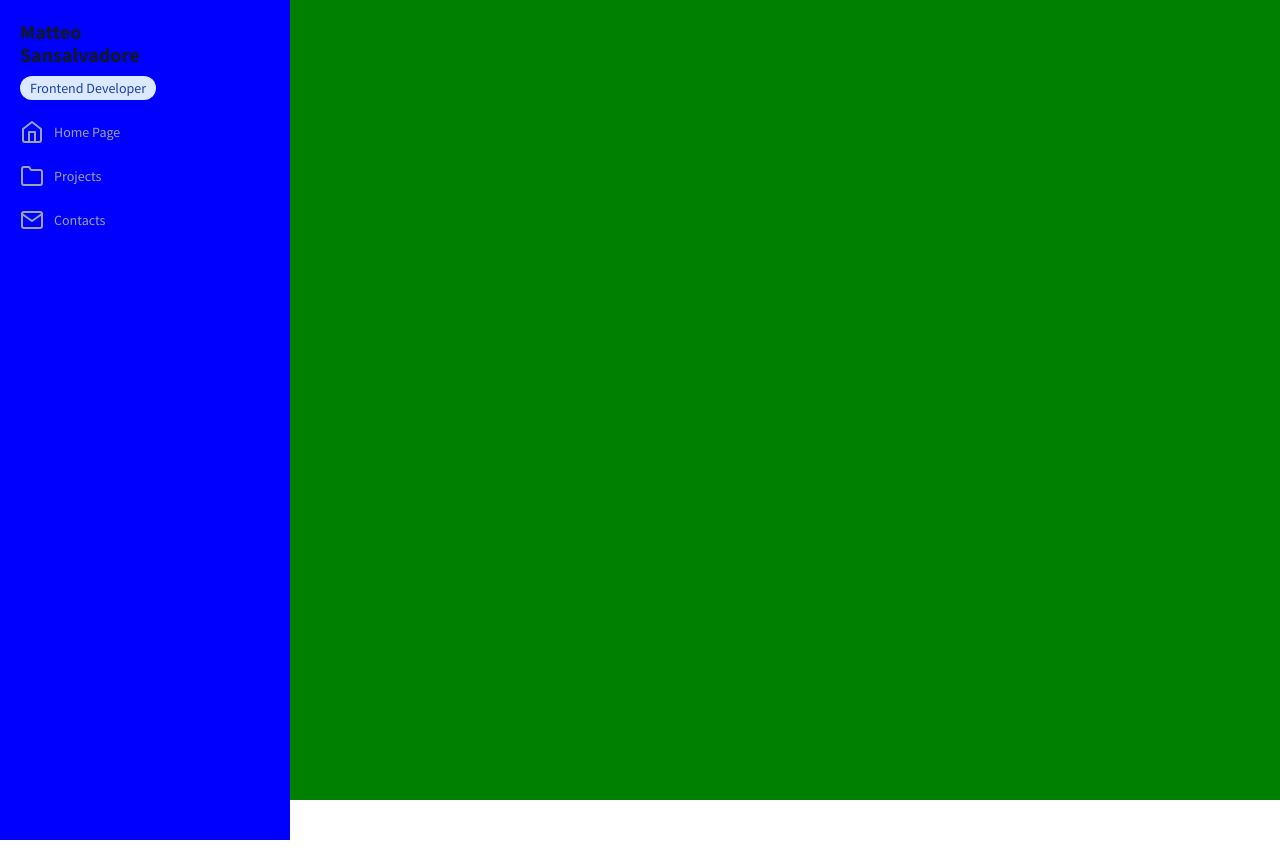
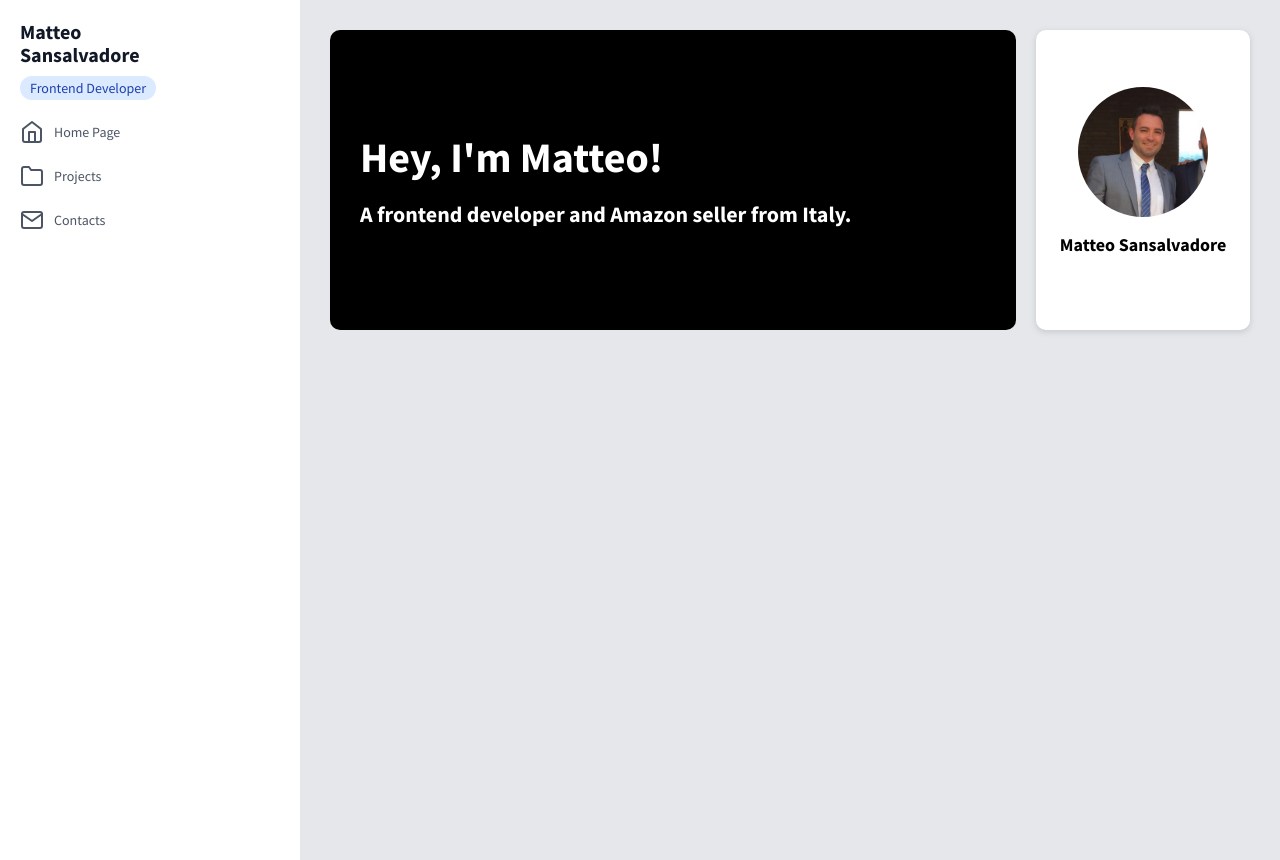
Before and after one commit to matteosansalvadore/portfolio2023, a Next.js app: page / in a window 1280 px wide. Built offline with nearby package versions, Linux system fonts and the light colour scheme.

Commit message:
created profile cards

```diff
--- a/pages/_app.jsx
+++ b/pages/_app.jsx
@@ -6,16 +6,14 @@ import styled from "styled-components";
 
 const MainContainer = styled.div`
   height: 100vh;
-  width: 100vw;
+  width: 100%;
 `;
 
 const BackgroundDiv = styled.div`
   height: 100vh;
-  width: 100%;
-  /* color: #6b7280; */
-  background-color: green;
-  /* position: relative; */
-  color: yellow;
+  background-color: #e5e7eb;
+  margin-left: 300px;
+  padding: 30px;
 `;
 
 export default function MyApp({ Component, pageProps }) {
--- a/pages/components/sideBar.jsx
+++ b/pages/components/sideBar.jsx
@@ -7,7 +7,7 @@ import { Mail } from "react-feather";
 const Main = styled.div`
   width: 250px;
   height: 100vh;
-  background-color: blue;
+  background-color: #ffffff;
   display: flex;
   flex-direction: column;
   padding: 20px;
@@ -32,7 +32,7 @@ const Job = styled.div`
 `;
 
 const NavItem = styled.a`
-  color: #9ca3af;
+  color: #4b5563;
   text-decoration: none;
   padding: 10px 0;
   display: flex;
--- a/pages/index.tsx
+++ b/pages/index.tsx
@@ -2,8 +2,61 @@ import Head from "next/head";
 import Image from "next/image";
 import { Inter } from "next/font/google";
 import styles from "../styles/Home.module.css";
+import styled from "styled-components";
 
 const inter = Inter({ subsets: ["latin"] });
+
+const Container = styled.div`
+  display: flex;
+  justify-content: space-between;
+  gap: 20px;
+`;
+
+const Introduction = styled.div`
+  height: 300px;
+  background-color: black;
+  border-radius: 10px;
+  justify-content: center;
+  display: flex;
+  padding-left: 30px;
+  flex-direction: column;
+  width: 100%;
+`;
+
+const Hey = styled.h1`
+  color: white;
+  font-size: 42px;
+  font-weight: 800;
+  margin: 0 0 20px 0;
+`;
+
+const Presentation = styled.h2`
+  color: white;
+  font-size: 22px;
+  margin: 0;
+`;
+
+const ProfileCard = styled.div`
+  width: 300px;
+  height: 300px;
+  background-color: #ffffff;
+  border-radius: 10px;
+  box-shadow: 0px 2px 5px 1px rgba(199, 201, 204, 0.76);
+  align-items: center;
+  justify-content: center;
+  display: flex;
+  flex-direction: column;
+`;
+
+const Img = styled.img`
+  width: 130px;
+  height: 130px;
+  border-radius: 50%;
+`;
+
+const Name = styled.h3`
+  font-size: 18px;
+`;
 
 export default function Home() {
   return (
@@ -14,6 +67,18 @@ export default function Home() {
         <meta name="viewport" content="width=device-width, initial-scale=1" />
         <link rel="icon" href="/favicon.ico" />
       </Head>
+      <Container>
+        <Introduction>
+          <Hey>Hey, I'm Matteo!</Hey>
+          <Presentation>
+            A frontend developer and Amazon seller from Italy.
+          </Presentation>
+        </Introduction>
+        <ProfileCard>
+          <Img src="../FotoMatteo.jpeg"></Img>
+          <Name>Matteo Sansalvadore</Name>
+        </ProfileCard>
+      </Container>
     </>
   );
 }
```
Also changed, not shown: public/FotoMatteo.jpeg (added).
